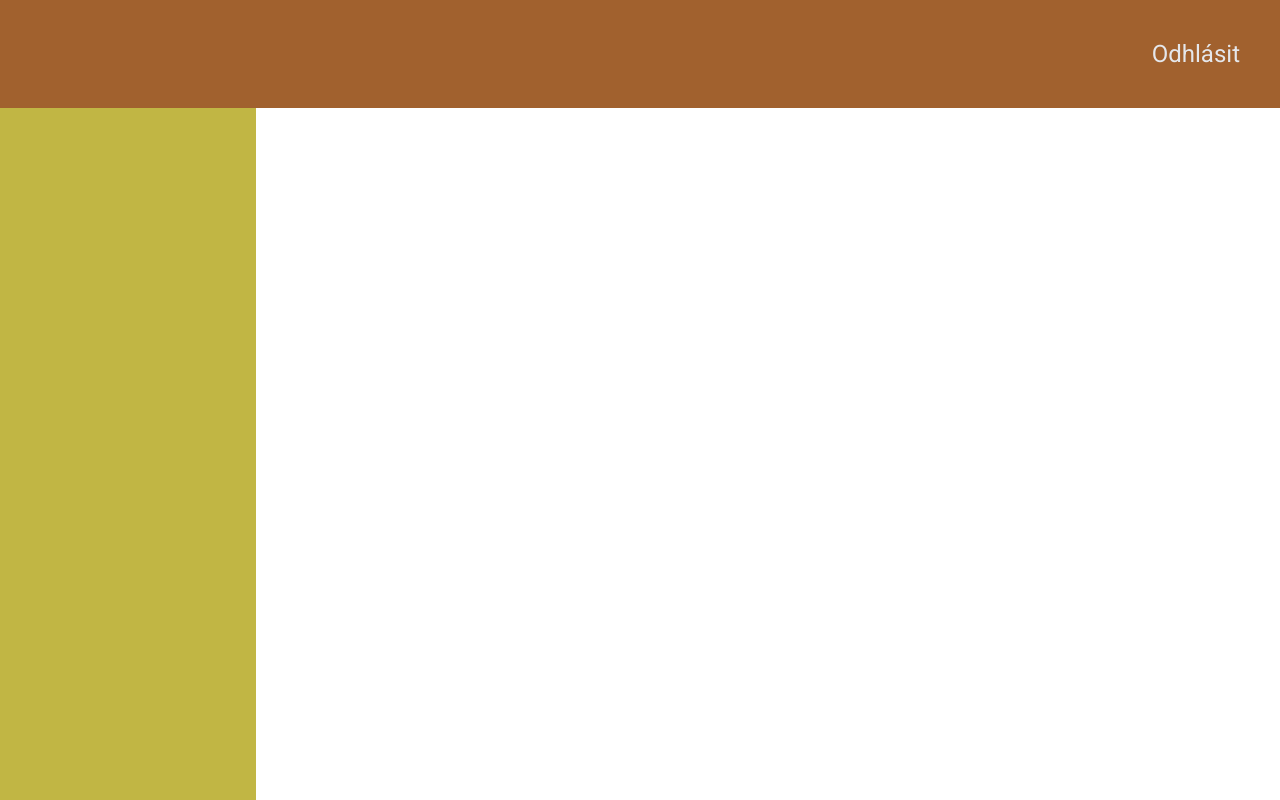
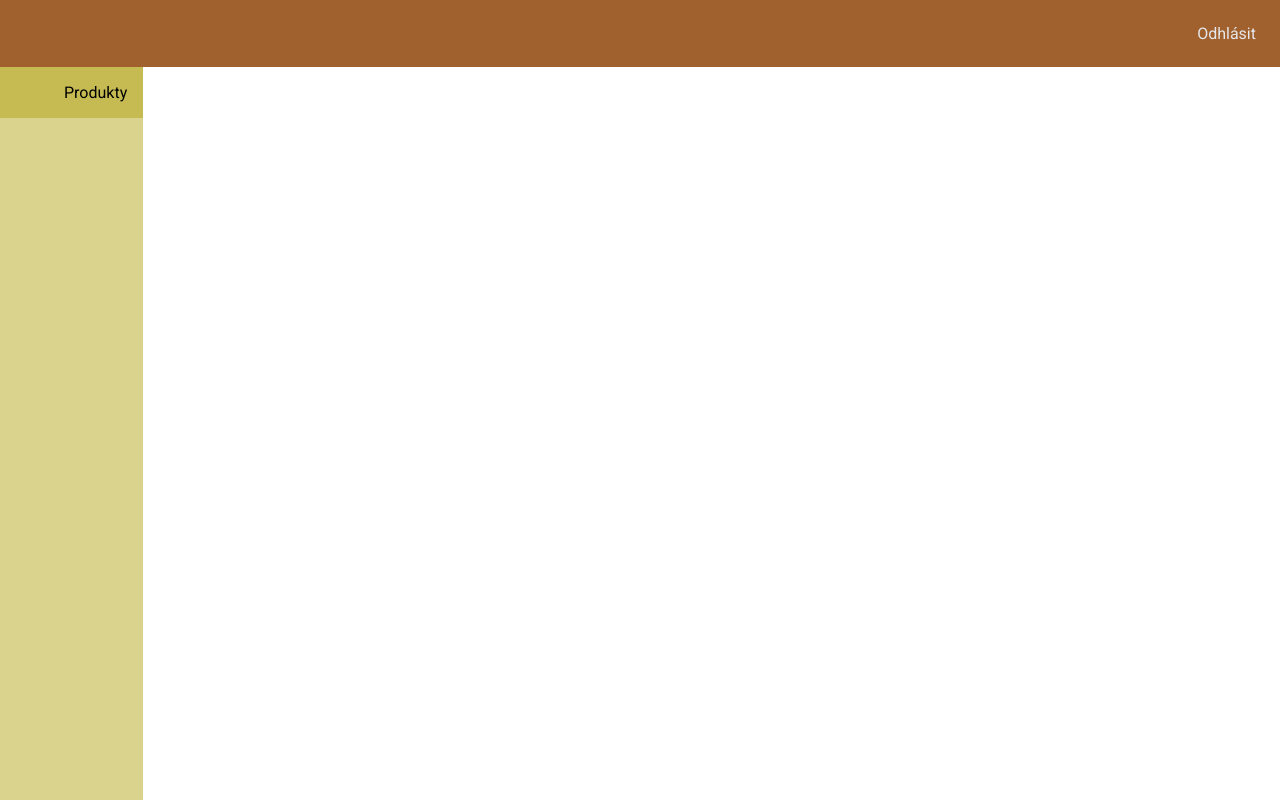
Before and after one commit to JakubStiburek/truhlar-slama-administration, an Angular app: page /dashboard in a window 1280 px wide. Built offline with nearby package versions, Linux system fonts and the light colour scheme.

Commit message:
feat: dashboard layout

```diff
--- a/src/_theme.scss
+++ b/src/_theme.scss
@@ -1,6 +1,10 @@
 :root {
   --primary-color: #A1612EFF;
+  --primary-color-80: #A1612ECC;
+  --primary-color-60: #A1612E99;
   --secondary-color: #C1B644FF;
+  --secondary-color-80: #C1B644CC;
+  --secondary-color-60: #C1B64499;
   --success-color: #008000FF;
   --danger-color: #FF0000FF;
   --warning-color: #FFFF00FF;
--- a/src/app/dashboard/dashboard.component.html
+++ b/src/app/dashboard/dashboard.component.html
@@ -6,8 +6,8 @@
     <div (click)="logout($event)" class="light-text">Odhlásit</div>
     <!-- Top navigation content -->
   </div>
-  <div class="left-menu">
-    <!-- Left menu content -->
+  <div class="left-menu flex-column">
+    <div class="left-menu-item">Produkty</div>
   </div>
   <div class="main-content">
     <!-- Main content -->
--- a/src/app/dashboard/dashboard.component.scss
+++ b/src/app/dashboard/dashboard.component.scss
@@ -8,13 +8,26 @@
 .top-nav {
   background: var(--primary-color);
   grid-column: span 2;
-  padding: 2rem;
+  padding: 1rem;
 }
 
 .left-menu {
-  background: var(--secondary-color);
+  background: var(--secondary-color-60);
   grid-row: span 2;
-  padding: 8rem;
+  display: grid;
+  grid-template-rows: repeat(4, 1fr);
+  height: 100%;
+}
+
+.left-menu-item {
+  grid-row: span 1;
+  padding: 1rem 1rem 1rem 4rem;
+  background: var(--secondary-color-80);
+
+  &:hover {
+    cursor: pointer;
+    background: var(--secondary-color);
+  }
 }
 
 .main-content {
@@ -28,10 +41,16 @@
   justify-content: space-between;
 }
 
+.flex-column {
+  display: flex;
+  flex-direction: column;
+  align-items: center;
+  justify-content: flex-start;
+}
+
 .light-text {
   color: var(--light-text);
   padding: 0.5rem;
-  font-size: 1.5rem;
 
   &:hover {
     color: var(--secondary-color);
```
